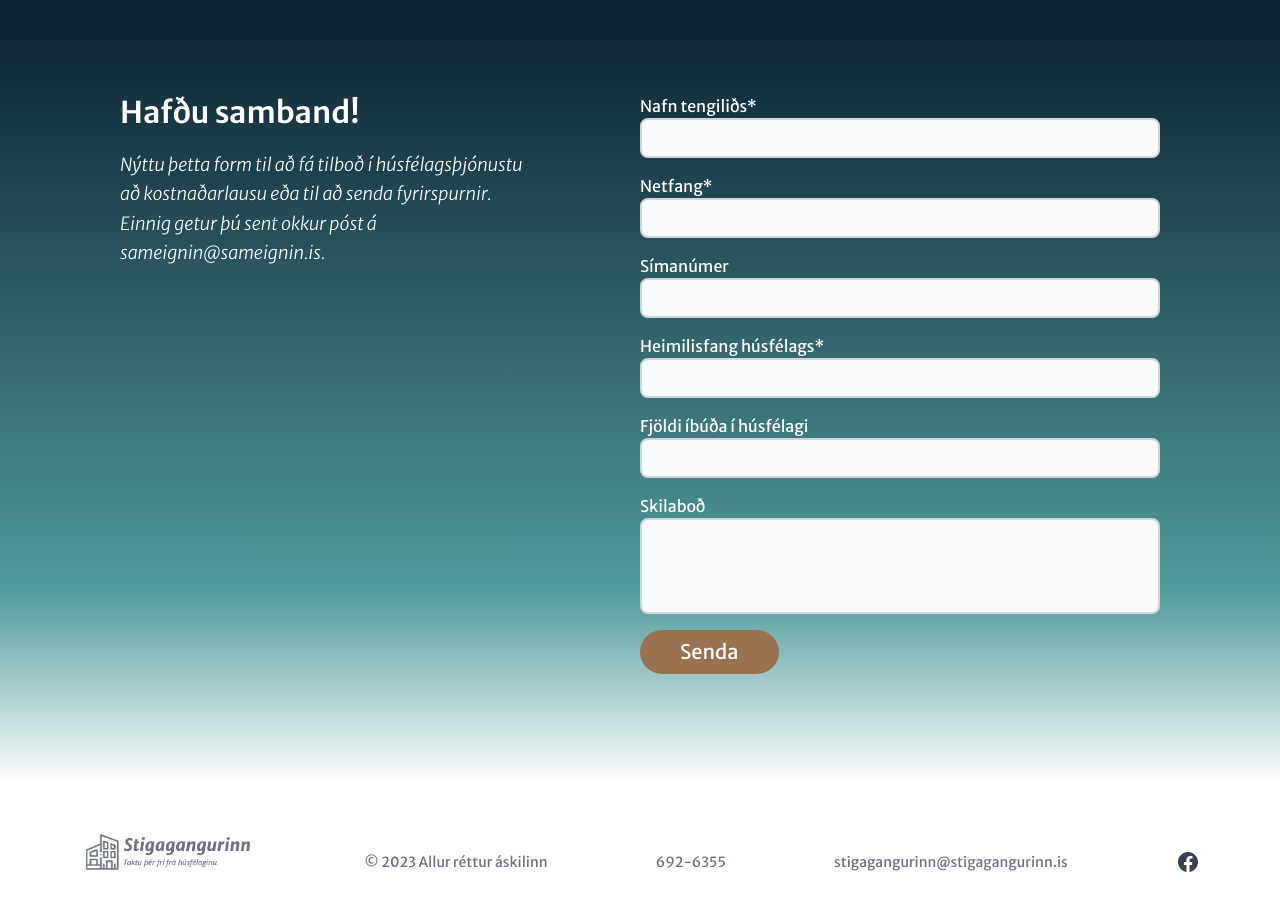
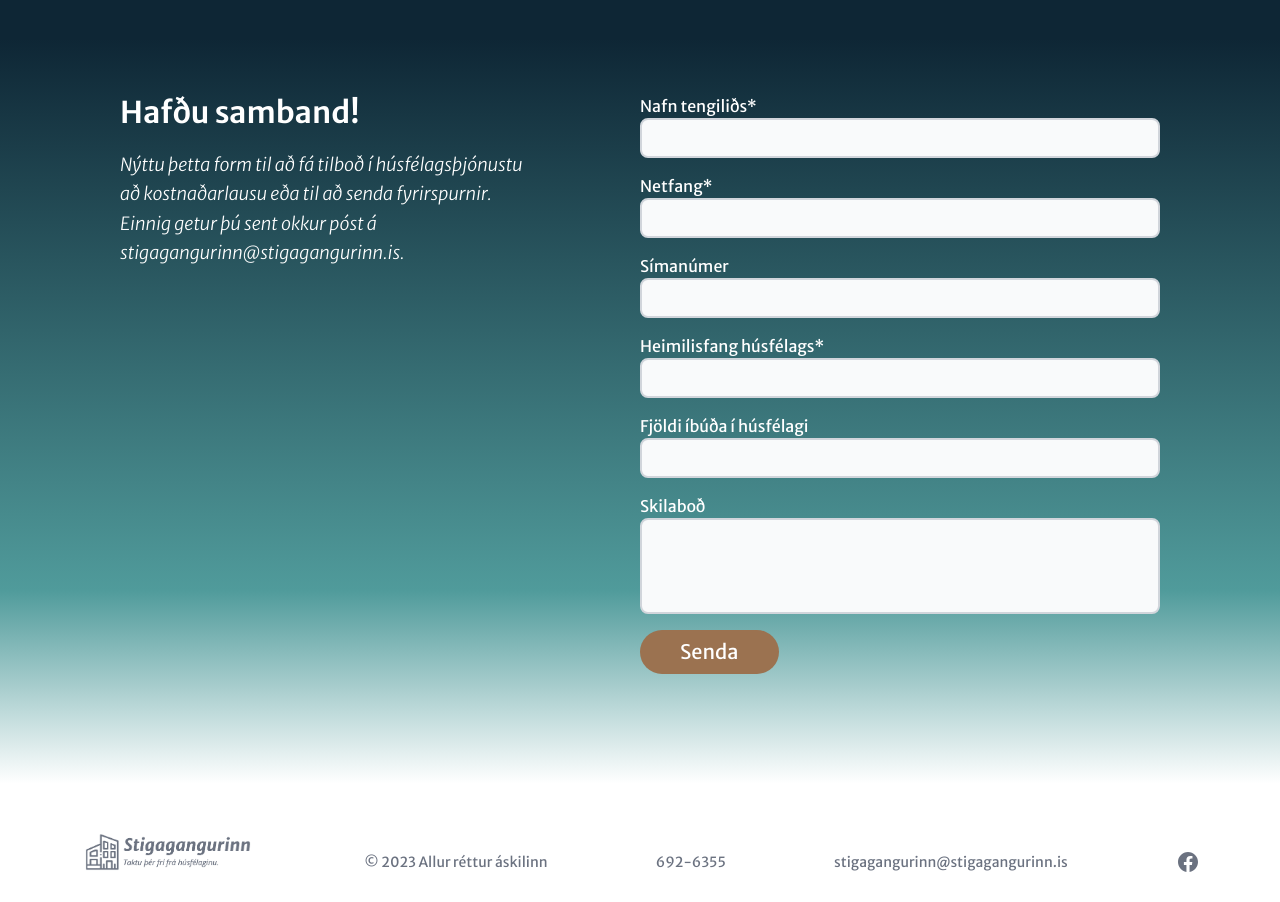
Before and after one commit to palmigudmunds/sameignin-vefur, a React (Create React App) app: page /hafdu-samband in a window 1280 px wide. Shown: the part 102-1004 px from the top of the page. Built offline with nearby package versions, Linux system fonts and the light colour scheme.

Commit message:
Tiny text and color changes

```diff
--- a/src/components/Contact/index.js
+++ b/src/components/Contact/index.js
@@ -42,7 +42,7 @@ const Contact = () => {
         <p className="pt-5 italic md:w-10/12 lg:w-8/12 text-white">
           Nýttu þetta form til að fá tilboð í húsfélagsþjónustu að kostnaðarlausu eða til
           að senda fyrirspurnir. Einnig getur þú sent okkur póst á
-          sameignin@sameignin.is.
+          stigagangurinn@stigagangurinn.is.
         </p>
       </div>
       <div className="flex flex-col justify-start items-start md:w-1/2 pt-5 md:pt-0">
--- a/src/components/Footer/index.js
+++ b/src/components/Footer/index.js
@@ -31,7 +31,7 @@ const Footer = () => {
             href="https://www.facebook.com/profile.php?id=100095275575314"
             rel="noreferrer"
             target="_blank"
-            class="text-gray-700 transition hover:text-teal"
+            class="text-gray-500 transition hover:text-teal"
           >
             <span class="sr-only">Facebook</span>
 
```
